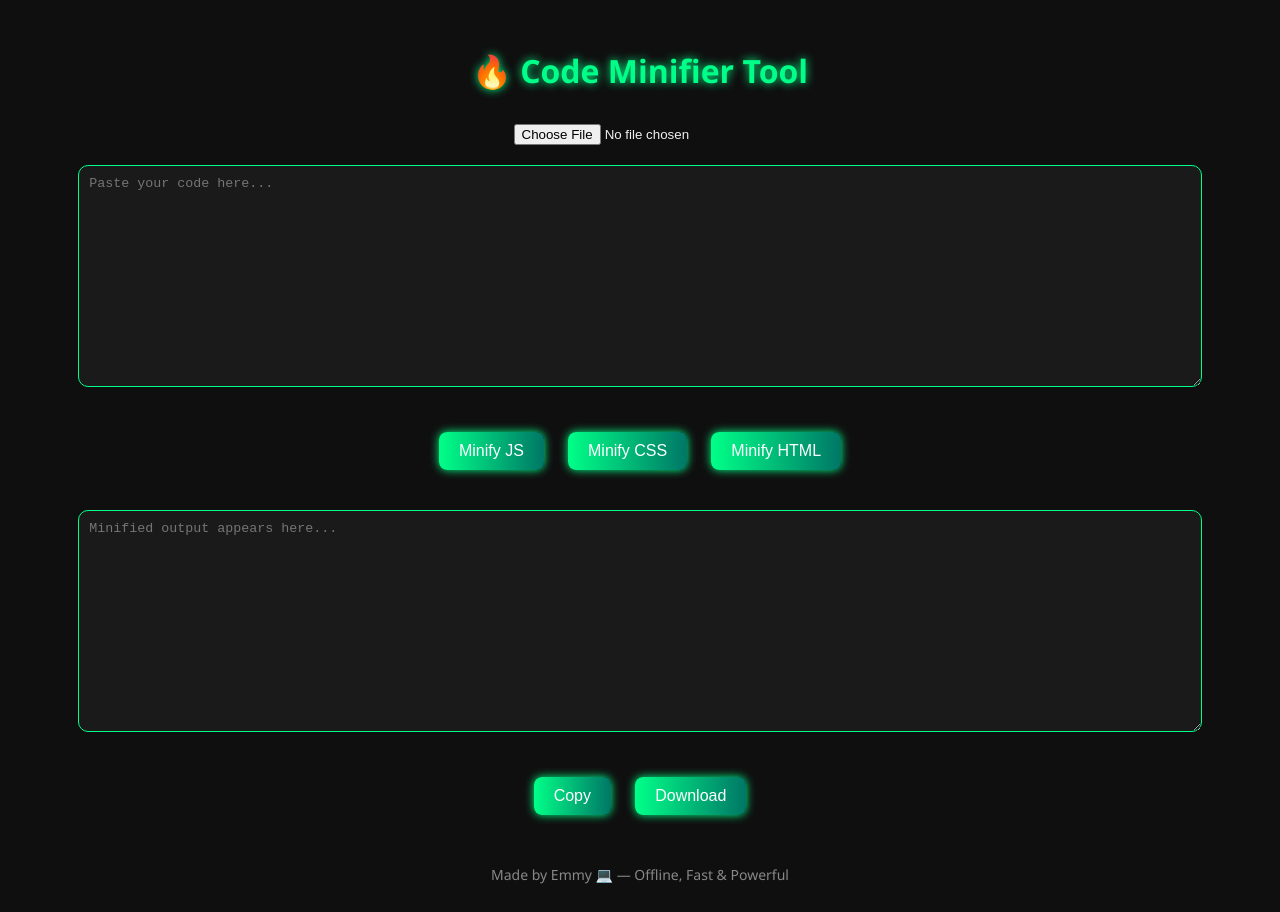
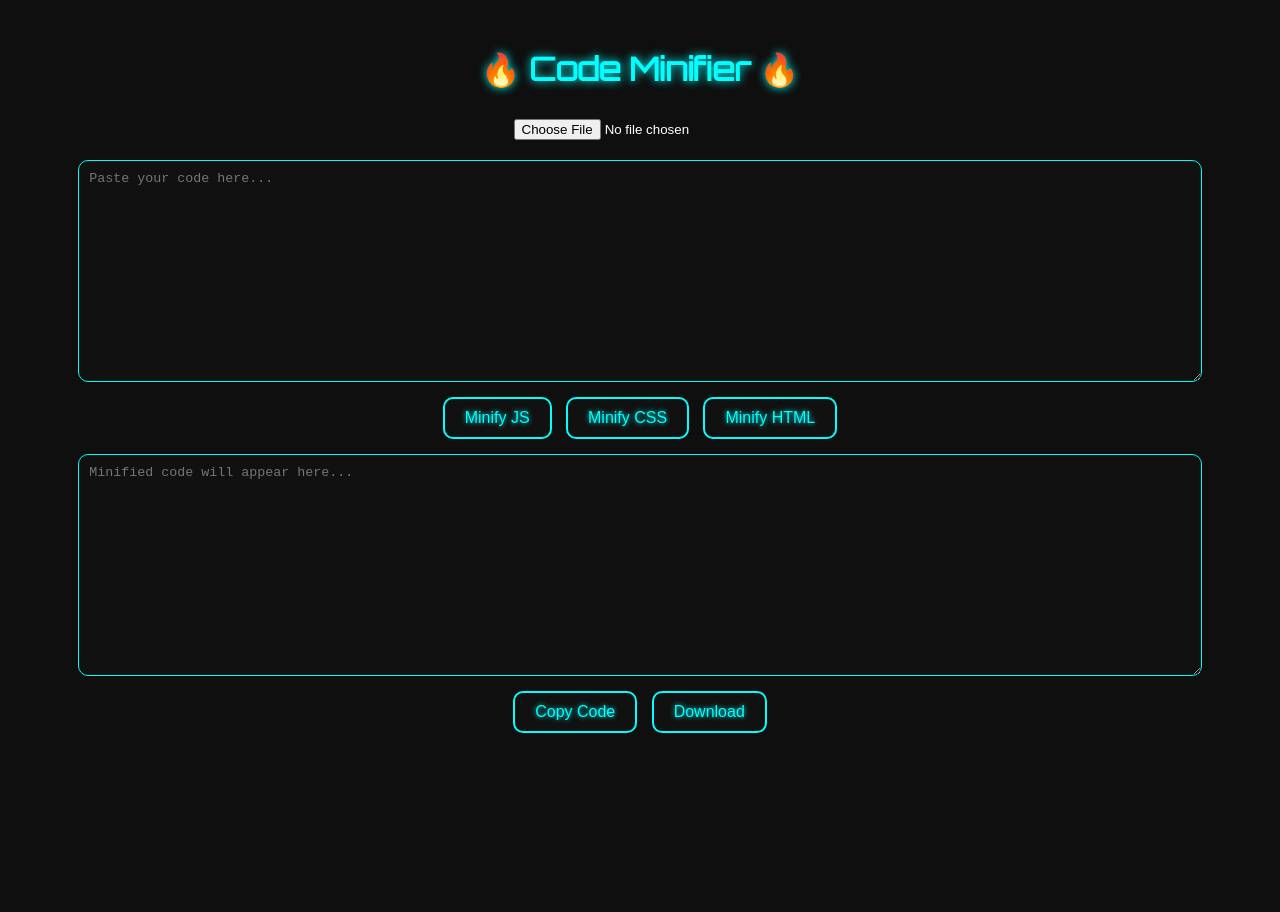
Before and after one commit to Kingdavid102/Munifier, a plain HTML site: page minify.html in a window 1280 px wide. After the commit the page ends 800 px from the top, so only its background shows below. Drawn offline with Linux system fonts and the light colour scheme.

Commit message:
Update minify.html

```diff
--- a/minify.html
+++ b/minify.html
@@ -1,99 +1,85 @@
 <!DOCTYPE html>
 <html lang="en">
 <head>
-  <meta charset="UTF-8">
+  <meta charset="UTF-8" />
+  <meta name="viewport" content="width=device-width, initial-scale=1.0"/>
   <title>Code Minifier</title>
+  <link rel="stylesheet" href="https://fonts.googleapis.com/css2?family=Orbitron&display=swap">
   <style>
     body {
+      font-family: 'Orbitron', sans-serif;
       background: #0f0f0f;
-      color: #f0f0f0;
-      font-family: 'Segoe UI', sans-serif;
+      color: #fff;
+      padding: 20px;
       text-align: center;
-      padding: 20px;
     }
-
     h1 {
-      color: #00ff88;
-      text-shadow: 0 0 10px #00ff88;
+      font-size: 2em;
+      margin-bottom: 20px;
+      color: #0ff;
+      text-shadow: 0 0 10px #0ff;
     }
-
     textarea {
       width: 90%;
       height: 200px;
       margin: 10px auto;
-      background: #1a1a1a;
-      color: #ffffff;
-      border: 1px solid #00ff88;
+      display: block;
+      background: #111;
+      color: #0f0;
+      border: 1px solid #0ff;
       padding: 10px;
       border-radius: 10px;
       resize: vertical;
     }
-
+    button {
+      background: #111;
+      color: #0ff;
+      border: 2px solid #0ff;
+      padding: 10px 20px;
+      margin: 5px;
+      border-radius: 10px;
+      cursor: pointer;
+      font-size: 1em;
+      text-shadow: 0 0 5px #0ff;
+      transition: 0.3s ease;
+    }
+    button:hover {
+      background: #0ff;
+      color: #111;
+      box-shadow: 0 0 15px #0ff;
+    }
     input[type="file"] {
-      margin: 10px;
-    }
-
-    .buttons {
-      margin: 20px;
-    }
-
-    button {
-      background: linear-gradient(90deg, #00ff88, #007766);
-      color: white;
-      border: none;
-      padding: 10px 20px;
-      margin: 10px;
-      font-size: 16px;
-      border-radius: 8px;
-      cursor: pointer;
-      box-shadow: 0 0 10px #00ff88;
-      transition: all 0.3s ease;
-    }
-
-    button:hover {
-      transform: scale(1.05);
-      box-shadow: 0 0 20px #00ff88;
-    }
-
-    .footer {
-      margin-top: 40px;
-      color: #888;
-      font-size: 14px;
+      margin: 10px 0;
+      color: #fff;
     }
   </style>
 </head>
 <body>
+  <h1>🔥 Code Minifier 🔥</h1>
 
-  <h1>🔥 Code Minifier Tool</h1>
-
-  <input type="file" id="fileInput" accept=".js,.css,.html,.txt" />
-
+  <input type="file" id="fileInput" />
   <textarea id="inputCode" placeholder="Paste your code here..."></textarea>
 
-  <div class="buttons">
+  <div>
     <button onclick="minifyJS()">Minify JS</button>
     <button onclick="minifyCSS()">Minify CSS</button>
     <button onclick="minifyHTML()">Minify HTML</button>
   </div>
 
-  <textarea id="outputCode" placeholder="Minified output appears here..."></textarea>
+  <textarea id="outputCode" placeholder="Minified code will appear here..."></textarea>
 
-  <div class="buttons">
-    <button onclick="copyCode()">Copy</button>
+  <div>
+    <button onclick="copyCode()">Copy Code</button>
     <button onclick="downloadCode()">Download</button>
   </div>
 
-  <div class="footer">
-    Made by Emmy 💻 — Offline, Fast & Powerful
-  </div>
-
-  <!-- Scripts -->
-  <script src="terser.min.js"></script>
+  <!-- JavaScript Dependencies -->
+  <script src="bundle.min.js"></script>
   <script src="csso.min.js"></script>
   <script src="htmlminifier.min.js"></script>
 
   <script>
-    // File Upload
+    // Upload from device
     document.getElementById("fileInput").addEventListener("change", function () {
       const reader = new FileReader();
       reader.onload = function () {
@@ -102,7 +88,7 @@
       reader.readAsText(this.files[0]);
     });
 
-    // JS Minify (async fix)
+    // JS Minifier
     async function minifyJS() {
       try {
         const input = document.getElementById("inputCode").value;
@@ -114,7 +100,7 @@
       }
     }
 
-    // CSS Minify
+    // CSS Minifier
     function minifyCSS() {
       try {
         const input = document.getElementById("inputCode").value;
@@ -125,11 +111,11 @@
       }
     }
 
-    // HTML Minify
+    // HTML Minifier
     function minifyHTML() {
       try {
         const input = document.getElementById("inputCode").value;
-        const result = window.htmlMinifier.minify(input, {
+        const result = minify(input, {
           collapseWhitespace: true,
           removeComments: true,
           removeRedundantAttributes: true,
@@ -141,7 +127,6 @@
       }
     }
 
-    // Copy to clipboard
     function copyCode() {
       const output = document.getElementById("outputCode");
       output.select();
@@ -149,7 +134,6 @@
       alert("Copied!");
     }
 
-    // Download file
     function downloadCode() {
       const blob = new Blob([document.getElementById("outputCode").value], { type: "text/plain" });
       const link = document.createElement("a");
@@ -159,4 +143,4 @@
     }
   </script>
 </body>
-  </html>
+</html>
```
